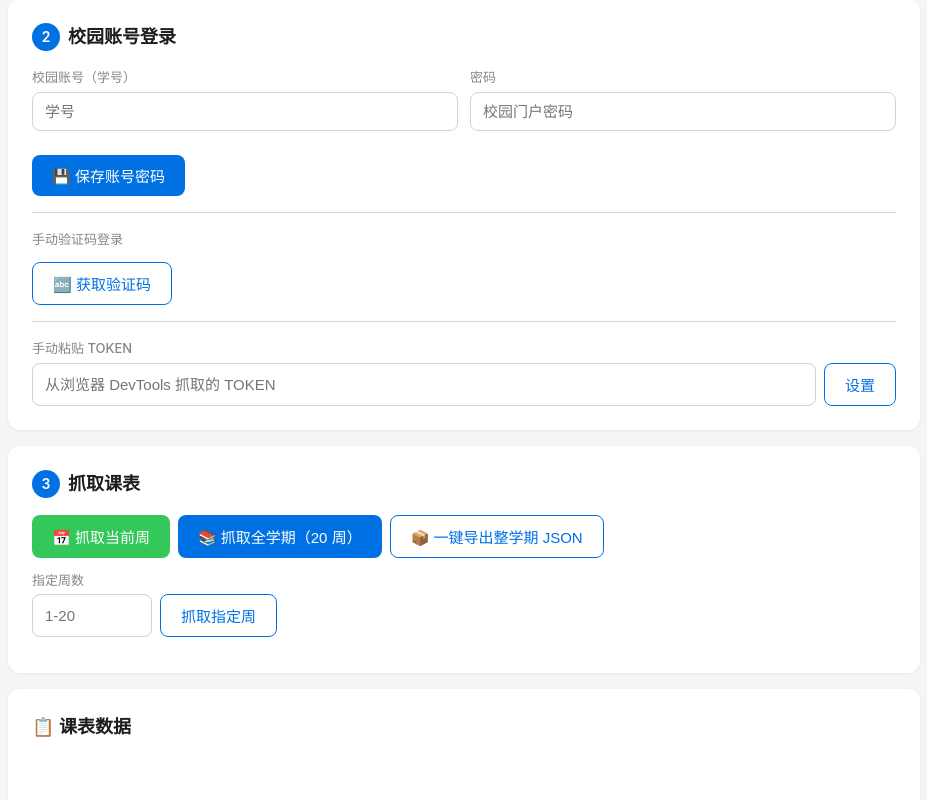
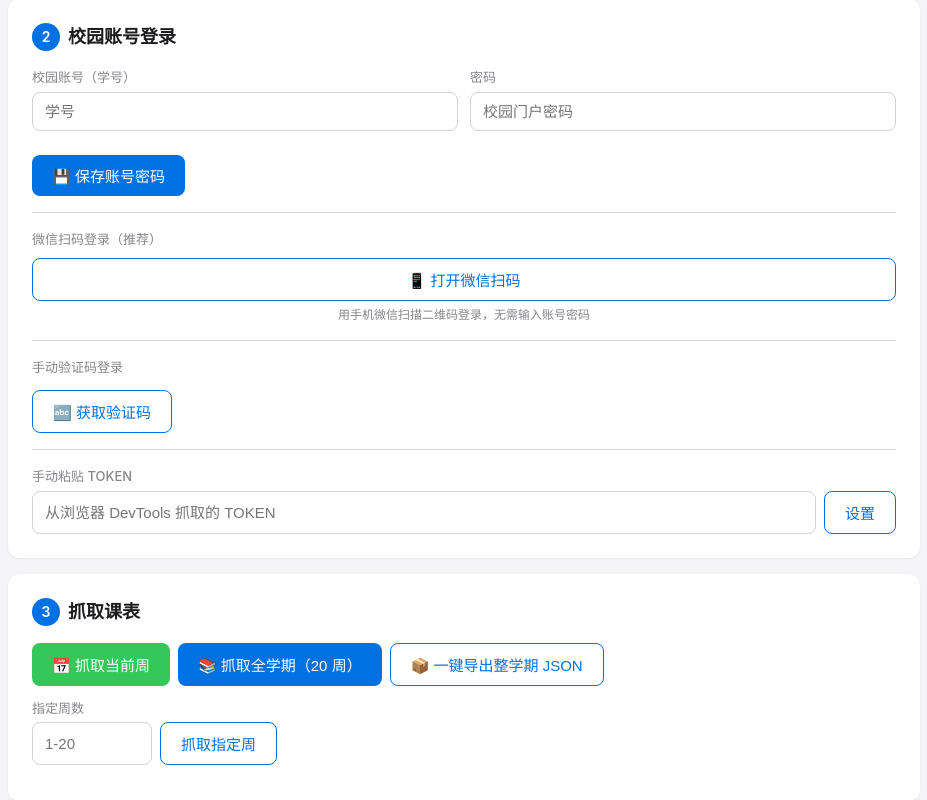
Before and after one commit to chenzhuoxi/GDUST_timetable, a Flask app: page / in a window 1280 px wide. Shown: the part 546-1346 px from the top of the page, without its empty margins (176-1103 px from the left). Run offline with Flask 3, Linux system fonts and the light colour scheme.

Commit message:
feat: 微信扫码登录 - 嵌入 CAS 页面 iframe
- 新增 /api/wechat-login 端点（TGC → portal TOKEN）
- 登录卡片新增「微信扫码登录」区域
- 内嵌 CAS 登录页面 iframe
- postMessage 监听接收 TGC
- 扫码成功自动换取 TOKEN

```diff
--- a/app.py
+++ b/app.py
@@ -202,6 +202,22 @@ def api_set_token():
     return jsonify({"ok": True, "message": "TOKEN 已设置"})
 
 
+@app.route("/api/wechat-login", methods=["POST"])
+def api_wechat_login():
+    """用微信扫码拿到的 TGC 换取 portal TOKEN。"""
+    with _operation_lock:
+        castgc = request.json.get("castgc", "").strip()
+        if not castgc:
+            return jsonify({"ok": False, "message": "未收到 TGC"})
+        try:
+            secret = load_secret()
+            config = load_config()
+            token = exchange_castgc_for_token(secret, config, castgc)
+            return jsonify({"ok": True, "message": f"微信登录成功！TOKEN: {token[:16]}..."})
+        except Exception as e:
+            return jsonify({"ok": False, "message": f"登录失败: {e}"})
+
+
 @app.route("/api/fetch", methods=["POST"])
 def api_fetch():
     """抓取课表。"""
--- a/templates/index.html
+++ b/templates/index.html
@@ -267,6 +267,23 @@
   </div>
   <div class="btn-group">
     <button class="btn-primary" onclick="saveCredentials()">💾 保存账号密码</button>
+  </div>
+
+  <!-- 微信扫码登录 -->
+  <div style="margin-top:16px; padding-top:16px; border-top:1px solid var(--border);">
+    <label>微信扫码登录（推荐）</label>
+    <div id="wechat-login-area" style="margin-top:8px;">
+      <div id="wechat-qr-wrapper" style="display:none; position:relative; width:300px; height:400px; border:1px solid var(--border); border-radius:8px; overflow:hidden; margin:8px auto;">
+        <iframe id="wechat-iframe" src="" style="width:100%; height:100%; border:none;"></iframe>
+        <div id="wechat-overlay" style="display:none; position:absolute; inset:0; background:rgba(255,255,255,0.95); display:flex; align-items:center; justify-content:center; flex-direction:column;">
+          <div style="font-size:32px;">✅</div>
+          <div style="margin-top:8px; font-weight:bold; color:var(--success);">登录成功！</div>
+        </div>
+      </div>
+      <button class="btn-outline" onclick="startWechatLogin()" id="btn-wechat" style="width:100%;">📱 打开微信扫码</button>
+      <div style="font-size:12px; color:var(--text-secondary); margin-top:4px; text-align:center;">用手机微信扫描二维码登录，无需输入账号密码</div>
+    </div>
+    <div class="msg" id="msg-wechat"></div>
   </div>
 
   <div style="margin-top:16px; padding-top:16px; border-top:1px solid var(--border);">
@@ -608,6 +625,58 @@ function downloadJSON() {
   window.location.href = '/api/download';
 }
 
+// ─── 微信扫码登录 ───
+function startWechatLogin() {
+  const wrapper = document.getElementById('wechat-qr-wrapper');
+  const iframe = document.getElementById('wechat-iframe');
+  const btn = document.getElementById('btn-wechat');
+  const overlay = document.getElementById('wechat-overlay');
+
+  // 显示 iframe，隐藏按钮
+  wrapper.style.display = 'block';
+  btn.style.display = 'none';
+  overlay.style.display = 'none';
+
+  // 加载 CAS 登录页面（会自动显示微信二维码标签）
+  iframe.src = 'https://cas.gdust.edu.cn/cas/';
+
+  showMsg('msg-wechat', '请在二维码区域用微信扫码登录...', 'info');
+}
+
+// 监听来自 CAS 页面的 postMessage（TGC）
+window.addEventListener('message', function(event) {
+  // 安全检查：只接受来自 CAS 域的消息
+  if (typeof event.data !== 'string' || event.data.length < 10) return;
+
+  // TGC 是一个较长的字符串，可能是 base64 或 hex 编码
+  const tgc = event.data;
+
+  showMsg('msg-wechat', '收到登录凭证，正在验证...', 'info');
+
+  // 显示成功遮罩
+  const overlay = document.getElementById('wechat-overlay');
+  if (overlay) overlay.style.display = 'flex';
+
+  // 发送给 Flask 后端换取 TOKEN
+  fetch('/api/wechat-login', {
+    method: 'POST',
+    headers: {'Content-Type': 'application/json'},
+    body: JSON.stringify({castgc: tgc}),
+  })
+  .then(r => r.json())
+  .then(res => {
+    if (res.ok) {
+      showMsg('msg-wechat', res.message, 'success');
+      refreshStatus();
+    } else {
+      showMsg('msg-wechat', res.message, 'error');
+    }
+  })
+  .catch(e => {
+    showMsg('msg-wechat', '请求失败: ' + e, 'error');
+  });
+});
+
 // ─── 初始化 ───
 refreshStatus();
 loadTimetable();
```
